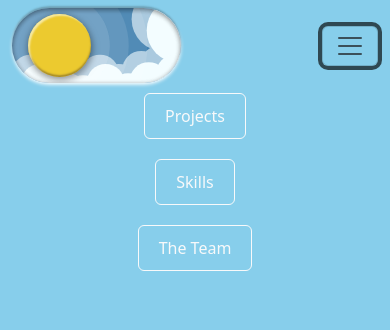
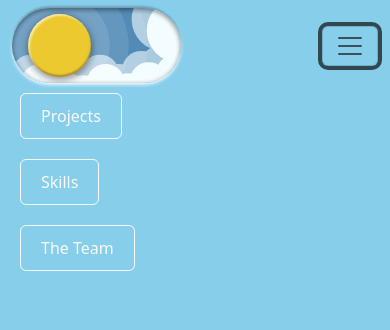
Before and after one commit to Talin-Hellawell/portfolio, a website: page index.html in a window 390 px wide. Both pictures are taken after a click on the button "Toggle navigation". Shown: the top 330 px of the page. Drawn offline with nearby package versions, Linux system fonts and the light colour scheme.

Commit message:
final push of the night

```diff
--- a/index.html
+++ b/index.html
@@ -41,8 +41,8 @@
         </button>
 
         <!-- Navbar Links -->
-        <div class="collapse navbar-collapse justify-content-end" id="navbarNav">
-            <ul class="navbar-nav">
+        <div class="collapse navbar-collapse" id="navbarNav">
+            <ul class="navbar-nav ml-auto ml-lg-0 mobile-left">
                 <li class="nav-item">
                     <a class="btn btn-outline-light mx-2" id="scroll-projects">Projects</a>
                 </li>
--- a/style.css
+++ b/style.css
@@ -1452,3 +1452,11 @@ body {
     padding: 10px 20px; /* Adjust padding as needed for the buttons */
   }
 }
+
+@media (max-width: 991.98px) {
+  .mobile-left {
+      margin-left: 0;
+      margin-right: auto;
+      text-align: left;
+  }
+}
```
